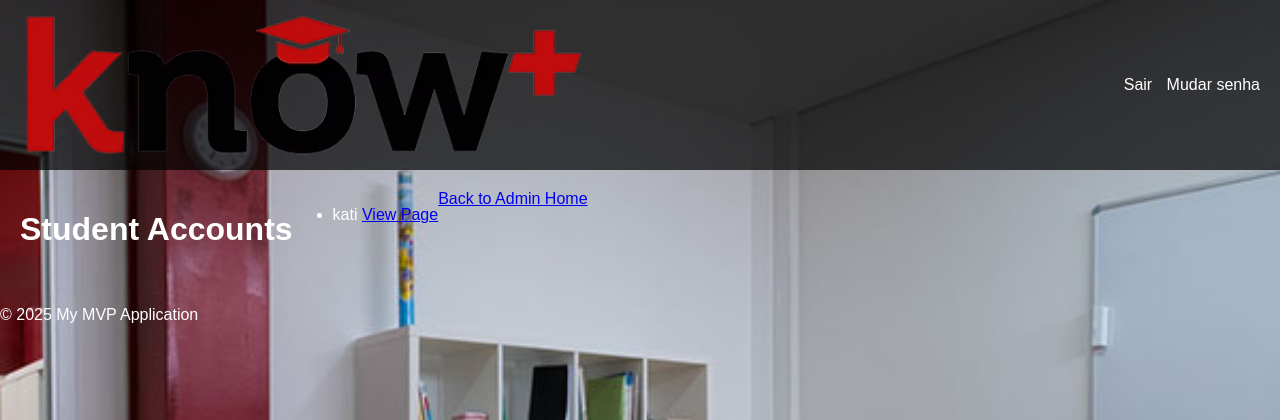
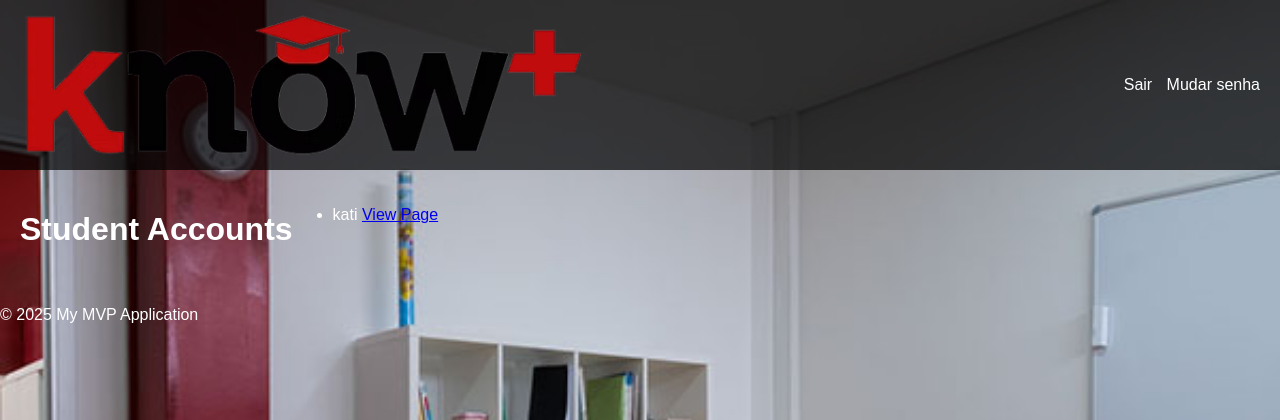
Before and after one commit to zsbati/mvp3, a Flask app: page /inspectors/students in a window 1280 px wide. Shown: the top 420 px of the page. Run offline with Flask 3, Linux system fonts and the light colour scheme; a user stored in the database is signed in.

Commit message:
wrong buttons removed

```diff
--- a/templates/inspector_students.html
+++ b/templates/inspector_students.html
@@ -17,6 +17,5 @@
     {% if not students %}
     <p>No student accounts found.</p>
     {% endif %}
-    <a href="{{ url_for('admin_home') }}" class="btn btn-secondary mt-3">Back to Admin Home</a>
 </div>
 {% endblock %}
--- a/templates/view_students.html
+++ b/templates/view_students.html
@@ -19,6 +19,5 @@
     {% if not students %}
     <p>No student accounts found.</p>
     {% endif %}
-    <a href="{{ url_for('admin_home') }}" class="btn btn-secondary mt-3">Back to Admin Home</a>
 </div>
 {% endblock %}
--- a/templates/view_teachers.html
+++ b/templates/view_teachers.html
@@ -19,6 +19,5 @@
     {% if not teachers %}
     <p>No teacher accounts found.</p>
     {% endif %}
-    <a href="{{ url_for('admin_home') }}" class="btn btn-secondary mt-3">Back to Admin Home</a>
 </div>
 {% endblock %}
```
Also changed, not shown: instance/app.db.
